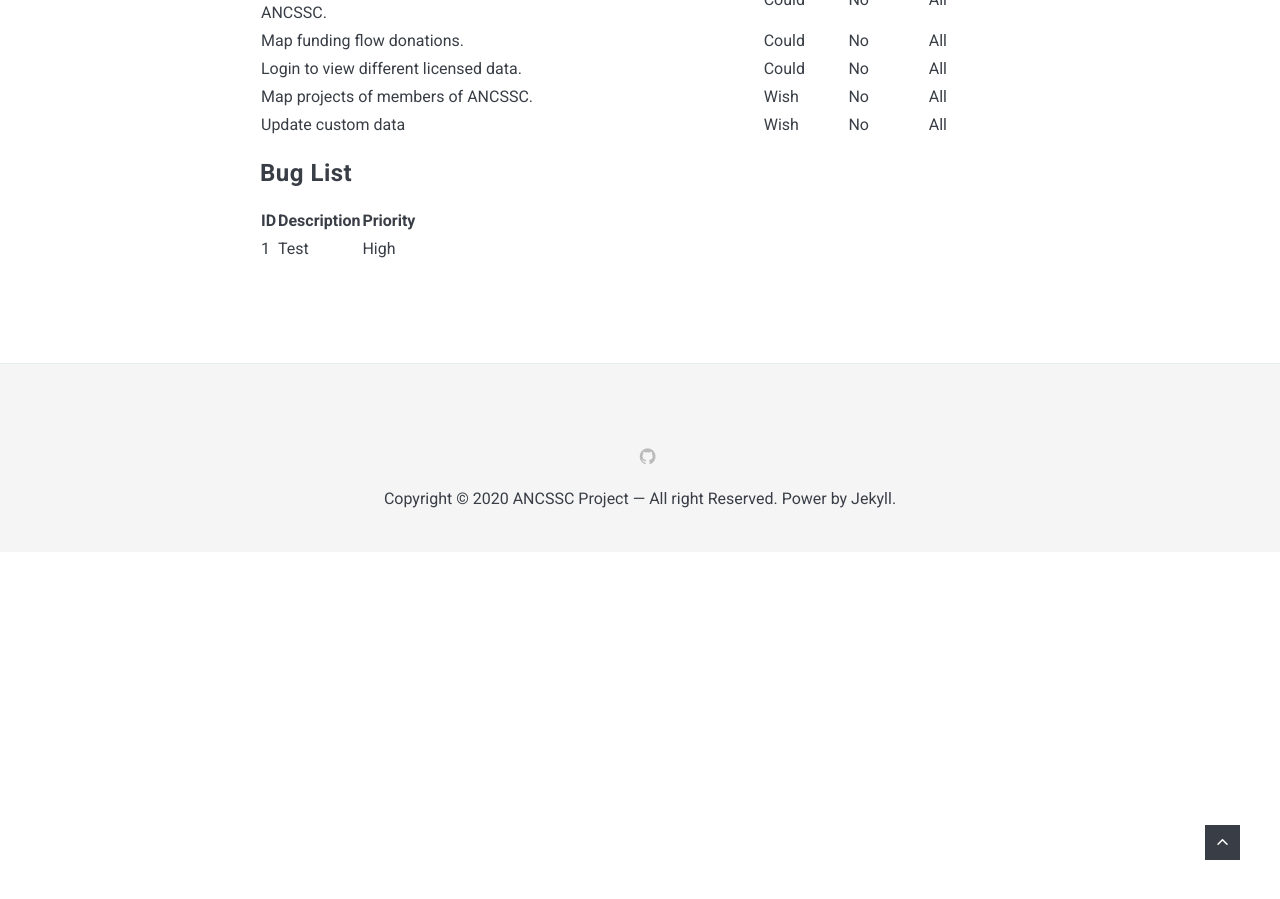
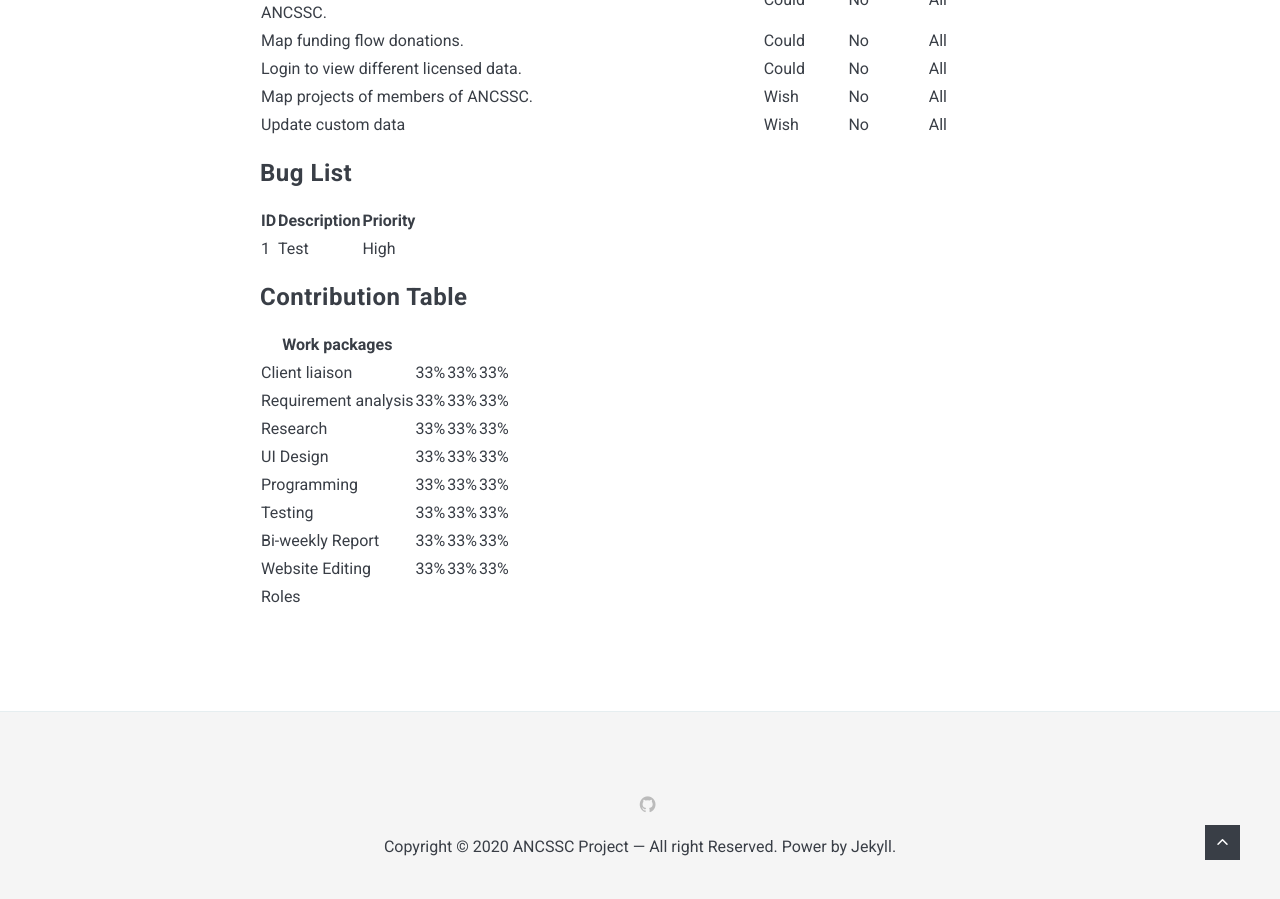
Before and after one commit to UCL-COMP0016-Team37/ProjectWebsite, a Jekyll site: the page built from _pages/4_evaluation.md, in a window 1280 px wide and 900 px high, scrolled down 1014 px. Built offline with Jekyll 4.4.1, drawn with Linux system fonts in a browser that asks for light colours; nearby versions of some CDN libraries.

Commit message:
Added future and evaluation content

```diff
--- a/_pages/4_evaluation.md
+++ b/_pages/4_evaluation.md
@@ -40,3 +40,17 @@ permalink: /evaluation/
 <tr><th>ID</th><th>Description</th><th>Priority</th></tr>
 <tr><td>1</td><td>Test</td><td>High</td></tr>
 </table>
+
+### Contribution Table
+<table>
+<tr><th>Work packages</th><th></th><th></th><th></th></tr>
+<tr><td>Client liaison</td><td>33%</td><td>33%</td><td>33%</td></tr>
+<tr><td>Requirement analysis</td><td>33%</td><td>33%</td><td>33%</td></tr>
+<tr><td>Research</td><td>33%</td><td>33%</td><td>33%</td></tr>
+<tr><td>UI Design</td><td>33%</td><td>33%</td><td>33%</td></tr>
+<tr><td>Programming</td><td>33%</td><td>33%</td><td>33%</td></tr>
+<tr><td>Testing</td><td>33%</td><td>33%</td><td>33%</td></tr>
+<tr><td>Bi-weekly Report</td><td>33%</td><td>33%</td><td>33%</td></tr>
+<tr><td>Website Editing</td><td>33%</td><td>33%</td><td>33%</td></tr>
+<tr><td>Roles</td><td></td><td></td><td></td></tr>
+</table>
```
Also changed, not shown: _pages/5_future.md (+3 -0 lines), _pages/6_appendencies.md (+14 -0 lines), 3 other files.
